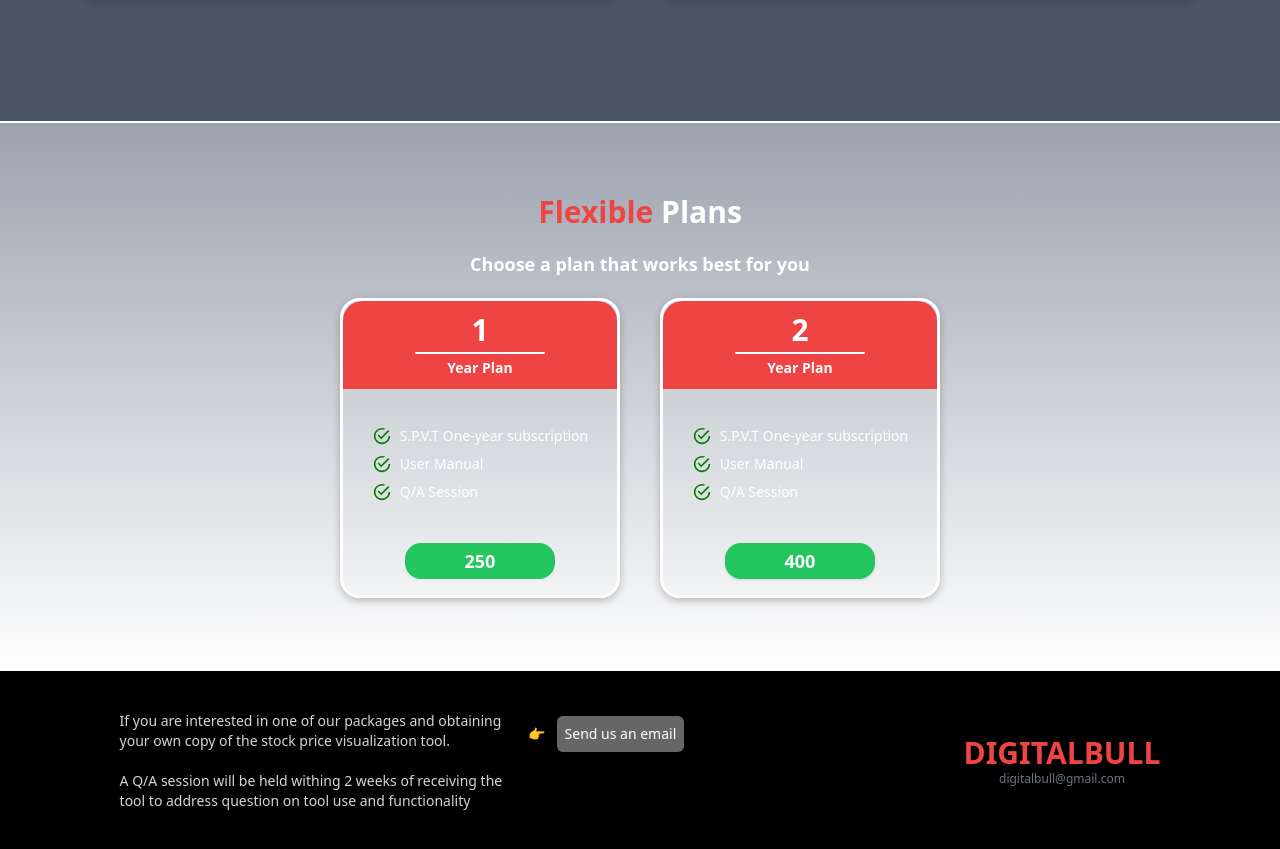
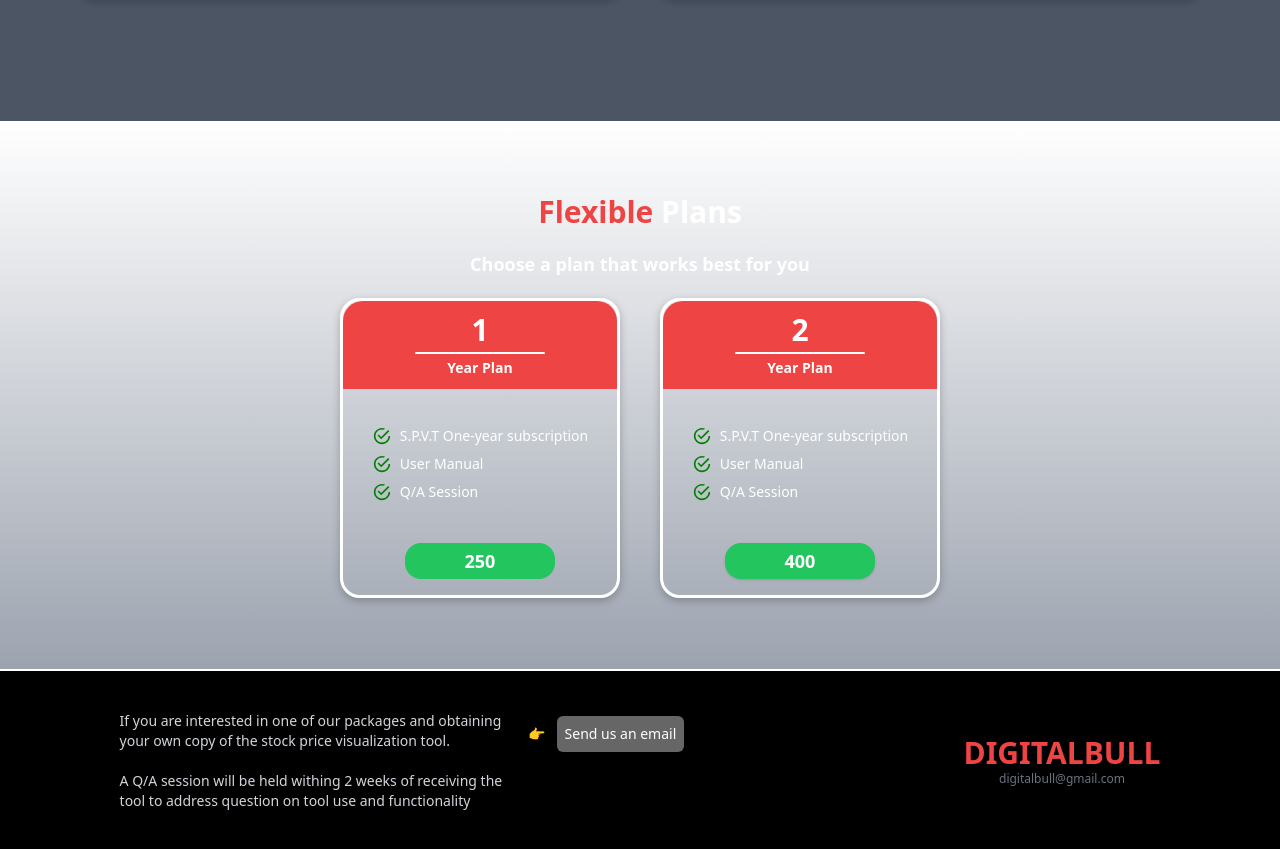
Before and after one commit to Shekinah007/digitalbull, a React app: page / in a window 1280 px wide. Shown: the part 6013-6862 px from the top of the page. Built offline with nearby package versions, Linux system fonts and the light colour scheme; the HTML template or start-up script is replaced by a standard one.

Commit message:
update plans component

```diff
--- a/src/components/Plans.jsx
+++ b/src/components/Plans.jsx
@@ -26,11 +26,9 @@ export const Plans = ({ isIntersecting, darkMode }) => {
         // >
 
         <div id="plans" className={`min-h-screen md:min-h-[550px] flex flex-col items-center justify-center gap-5 bg-white py-10 text-gray-500
-        bg-gradient-to-t from-white to-gray-400 border-y-2 border-white
+        bg-gradient-to-b from-white to-gray-400 border-y-2 border-white
         ${darkMode && "dark:bg-gradient-to-b dark:from-black dark:to-gray-800 text-white"}
         `}>
-
-
 
 
             <h2 className="text-3xl font-bold"><span className="text-red-500">Flexible</span> Plans</h2>
```
